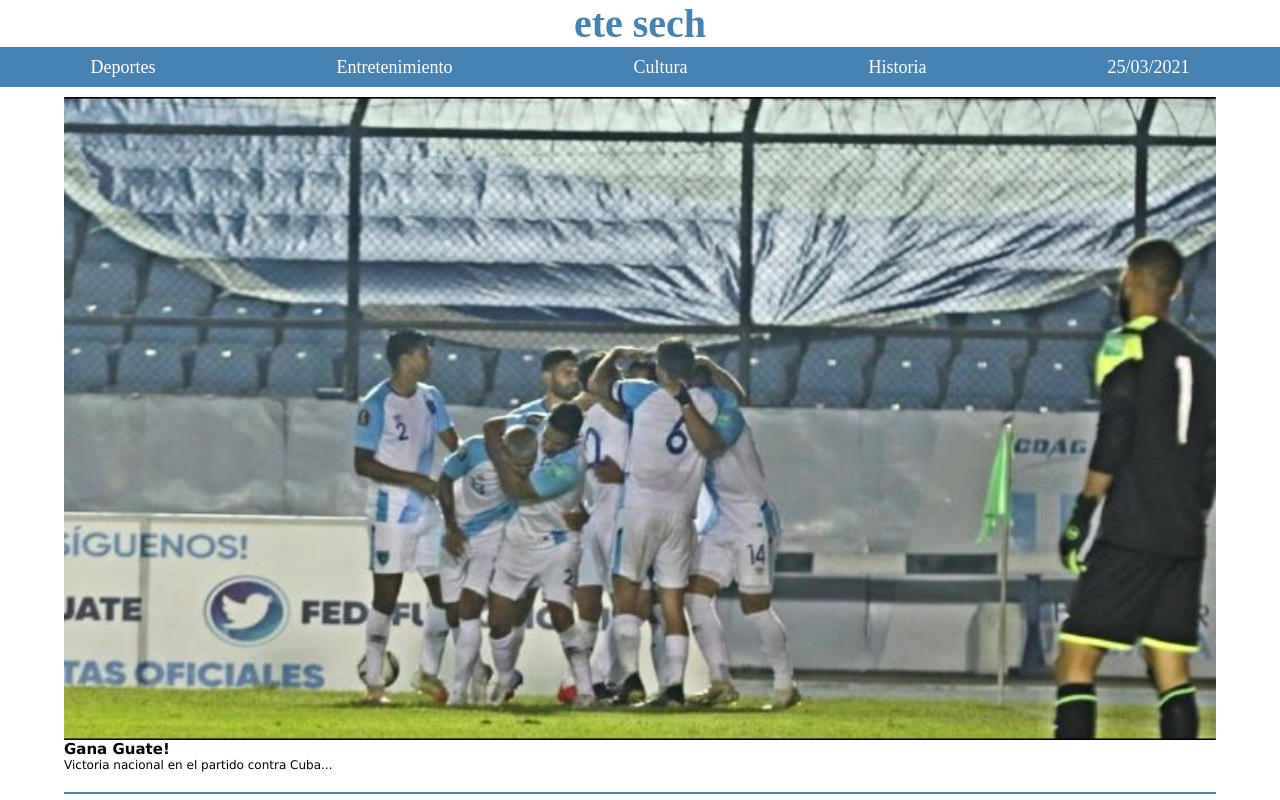
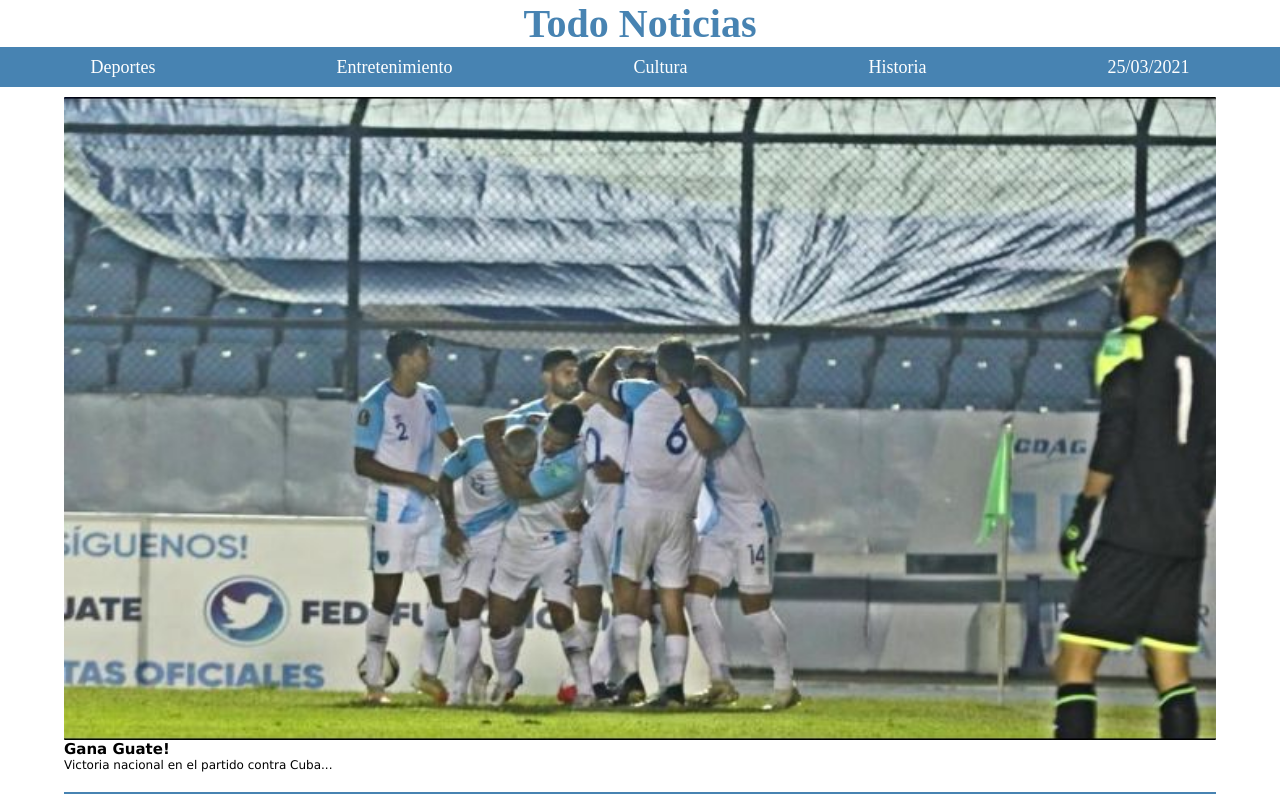
Before and after one commit to Jaguz78/Noticiero-Responsive, a plain HTML site: page index.html in a window 1280 px wide. Shown: the top 800 px of the page. Drawn offline with Linux system fonts and the light colour scheme.

Commit message:
Update index.html

```diff
--- a/index.html
+++ b/index.html
@@ -9,7 +9,7 @@
 </head>
 <body>
     <header>
-        <h1>ete sech</h1>
+        <h1>Todo Noticias</h1>
         <nav>
             <ul>
                 <li class="nav-li"><a href="#">Deportes</a></li>
```
